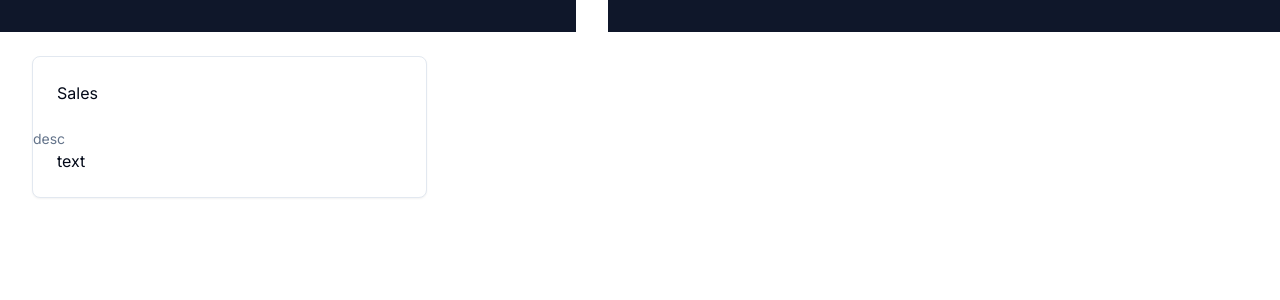
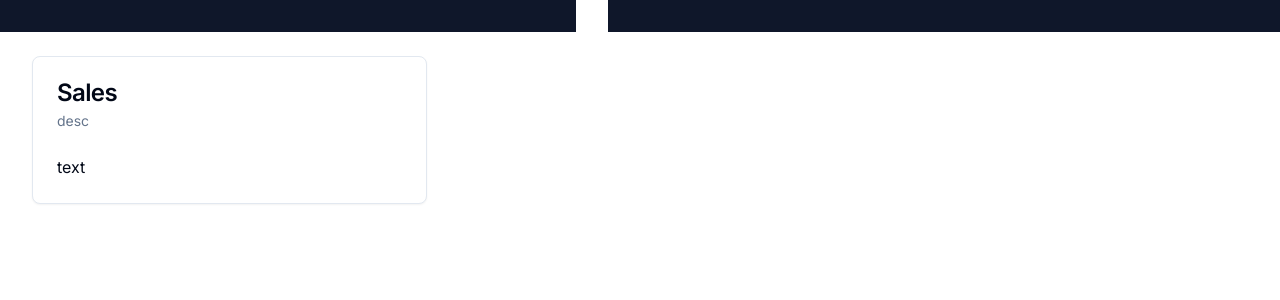
Before and after one commit to Derek-Emsbach/eCommerceStore, a Next.js app: page /admin in a window 1280 px wide. Shown: the top 300 px of the page. Built offline with nearby package versions, Linux system fonts and the light colour scheme.

Commit message:
fixed format

```diff
--- a/src/app/admin/page.tsx
+++ b/src/app/admin/page.tsx
@@ -1,10 +1,12 @@
-import { Card, CardContent, CardDescription, CardHeader } from "@/components/ui/card";
+import { Card, CardContent, CardDescription, CardHeader, CardTitle } from "@/components/ui/card";
 
 export default function AdminDashboard() {
     return <div className='grid grid-cols-1 md:grid-cols-2 lg:grid-cols-3 gap-4'>
         <Card>
-            <CardHeader>Sales</CardHeader>
-            <CardDescription>desc</CardDescription>
+            <CardHeader>
+                <CardTitle>Sales</CardTitle>
+                <CardDescription>desc</CardDescription>
+            </CardHeader>
             <CardContent>
                 <p>text</p>
             </CardContent>
```
